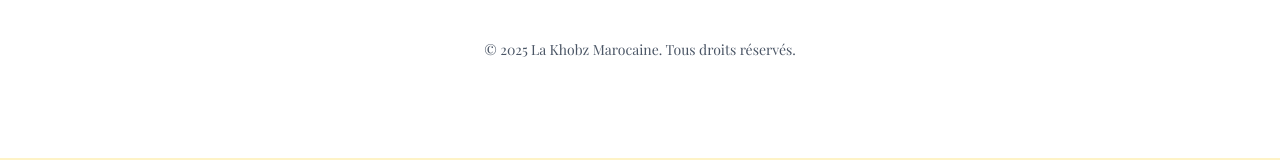
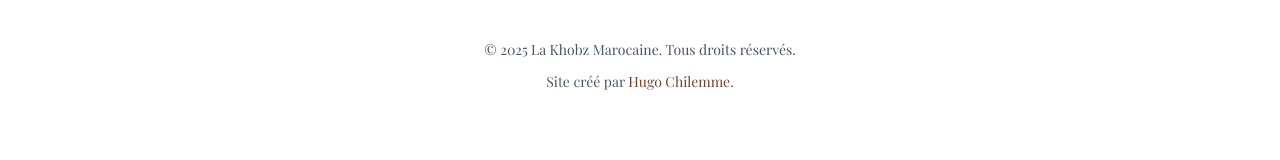
Before and after one commit to hugo-chilemme/pro-boulangerie-la-khobz-marocaine, a Next.js app: page / in a window 1280 px wide. Shown: the part 2066-2226 px from the top of the page. Built offline with nearby package versions, Linux system fonts and the light colour scheme; a web font is replaced by a local one.

Commit message:
Update GitHub link in footer and add credit for site creation

```diff
--- a/components/common/footer.tsx
+++ b/components/common/footer.tsx
@@ -40,7 +40,7 @@
 		},
 		{
 			name: 'GitHub',
-			href: '#',
+			href: 'https://github.com/hugo-chilemme/pro-boulangerie-la-khobz-marocaine',
 			icon: (
 				<svg viewBox="0 0 24 24" fill="currentColor" aria-hidden="true" className="size-6">
 					<path d="M12 2C6.477 2 2 6.484 2 12.017c0 4.425 2.865 8.18 6.839 9.504.5.092.682-.217.682-.483 0-.237-.008-.868-.013-1.703-2.782.605-3.369-1.343-3.369-1.343-.454-1.158-1.11-1.466-1.11-1.466-.908-.62.069-.608.069-.608 1.003.07 1.531 1.032 1.531 1.032.892 1.53 2.341 1.088 2.91.832.092-.647.35-1.088.636-1.338-2.22-.253-4.555-1.113-4.555-4.951 0-1.093.39-1.988 1.029-2.688-.103-.253-.446-1.272.098-2.65 0 0 .84-.27 2.75 1.026A9.564 9.564 0 0112 6.844c.85.004 1.705.115 2.504.337 1.909-1.296 2.747-1.027 2.747-1.027.546 1.379.202 2.398.1 2.651.64.7 1.028 1.595 1.028 2.688 0 3.848-2.339 4.695-4.566 4.943.359.309.678.92.678 1.855 0 1.338-.012 2.419-.012 2.747 0 .268.18.58.688.482A10.019 10.019 0 0022 12.017C22 6.484 17.522 2 12 2z" clipRule="evenodd" fillRule="evenodd" />
@@ -80,6 +80,9 @@
 				<p className="mt-10 text-center text-sm/6 text-gray-600">
 					&copy; {new Date().getFullYear()} La Khobz Marocaine. Tous droits réservés.
 				</p>
+				<p className="mt-2 text-center text-sm/6 text-gray-600">
+					Site créé par <Link href="https://github.com/hugo-chilemme/pro-boulangerie-la-khobz-marocaine" className="hover:text-gray-900">Hugo Chilemme</Link>.
+				</p>
 			</div>
 		</footer>
 		<div className="bg-amber-100 py-4">
```
